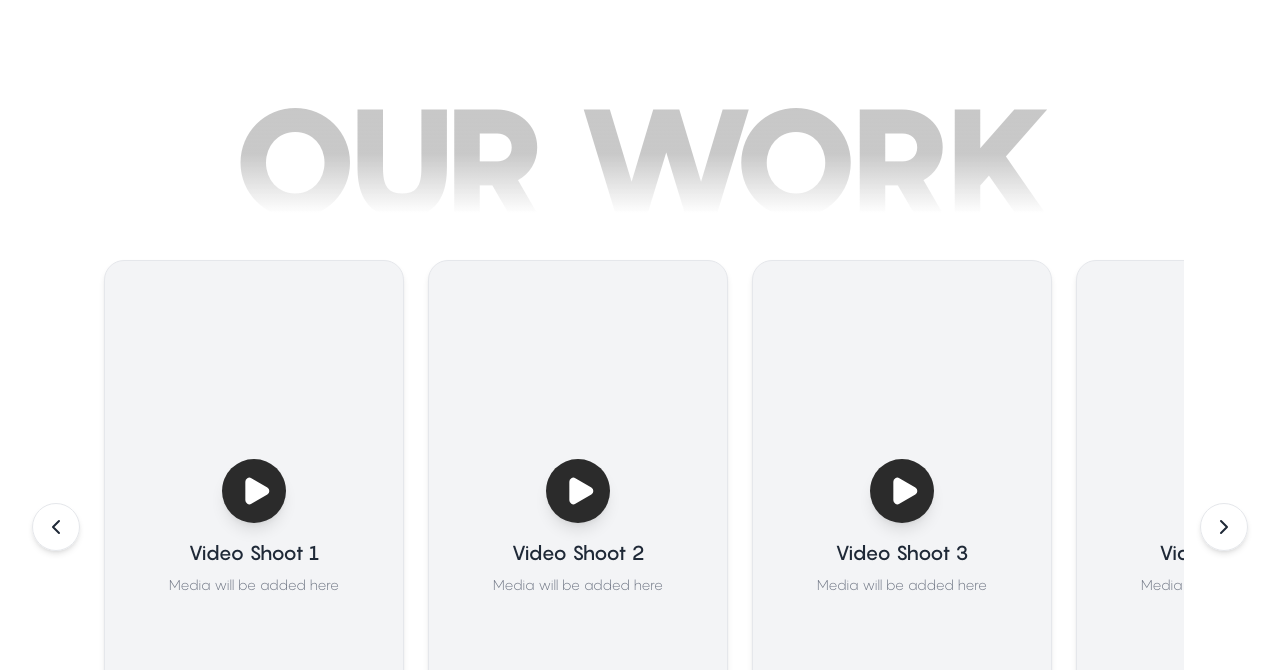
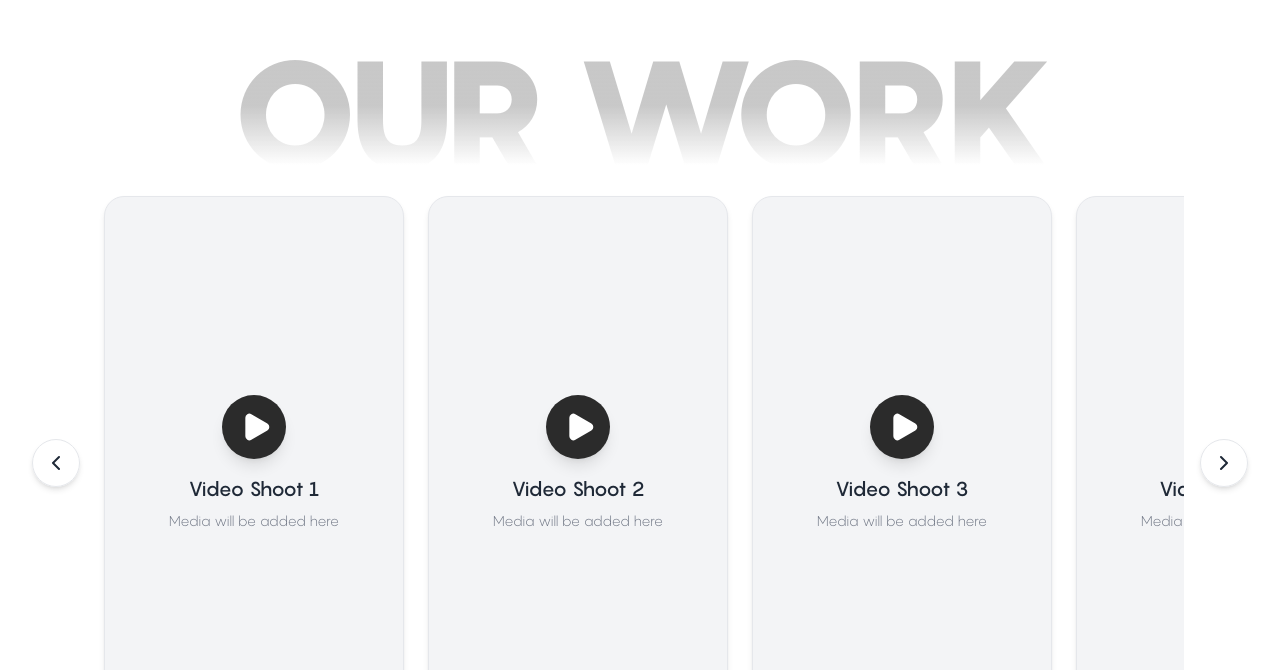
Before and after one commit to amanaanubhav/brndo.in, a Next.js app: page /video-shoot in a window 1280 px wide. Shown: the part 810-1480 px from the top of the page. Built offline with nearby package versions, Linux system fonts and the light colour scheme.

Commit message:
feat: add Reels scrollable carousel and WorkGrid category components to video-shoot feature

```diff
--- a/src/features/video-shoot/Reels.jsx
+++ b/src/features/video-shoot/Reels.jsx
@@ -26,9 +26,9 @@ export default function Reels() {
   };
 
   return (
-    <section className="py-16 md:py-24 bg-white dark:bg-gray-950 transition-colors duration-300 overflow-hidden">
-      {/* Reduced bottom margin from mb-8 md:mb-12 to mb-0 and added negative z-index/translate to blend closely with cards */}
-      <div className="w-full max-w-[1400px] mx-auto px-4 md:px-8 mb-2 md:-mb-6 relative z-0">
+    <section className="py-8 md:py-12 bg-white dark:bg-gray-950 transition-colors duration-300 overflow-hidden flex flex-col">
+      {/* Restored heading with reduced gap and higher z-index to prevent disappearing */}
+      <div className="w-full max-w-[1400px] mx-auto mb-2 md:-mb-10 relative z-20 pointer-events-none flex justify-center">
         <SectionHeading title={sectionHeadings.videoShootOurWork} className="!mb-0" />
       </div>
 
--- a/src/features/video-shoot/WorkGrid.jsx
+++ b/src/features/video-shoot/WorkGrid.jsx
@@ -1,4 +1,5 @@
-'use client';
+import SectionHeading from '@/components/ui/SectionHeading';
+import { sectionHeadings } from '@/data/headings';
 
 export default function WorkGrid() {
   const categories = [
@@ -13,7 +14,7 @@ export default function WorkGrid() {
   return (
     <section className="w-full pb-16 md:pb-24 px-4 md:px-12 bg-white dark:bg-gray-950 flex flex-col items-center">
       {/* Container simulating max-width 1280px */}
-      <div className="w-full max-w-[1280px]">
+      <div className="w-full max-w-[1280px] relative z-10">
 
         {/* 3 columns grid */}
         <div className="grid grid-cols-1 md:grid-cols-2 lg:grid-cols-3 gap-[30px]">
```
